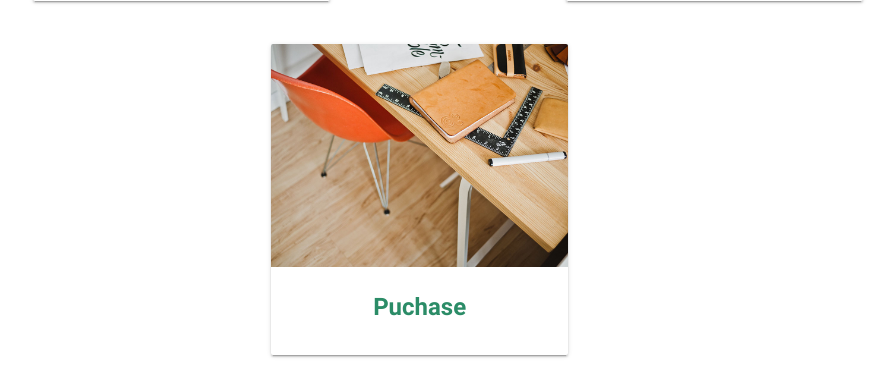
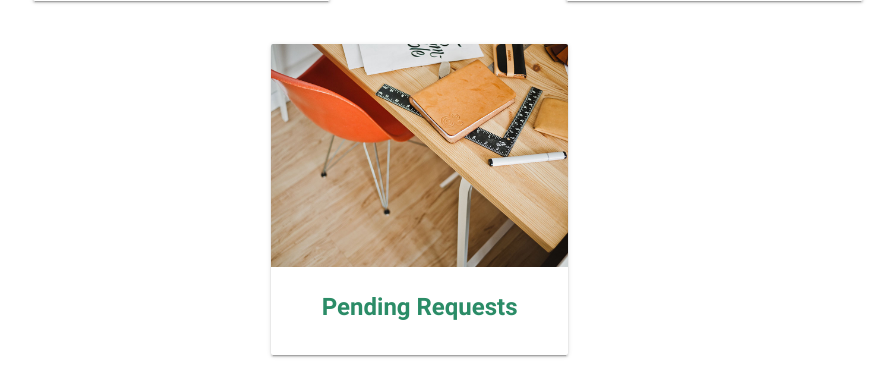
Before and after one commit to abhishek-iitj/Store-and-Purchase-Management, a PHP site: page /home.php in a window 1280 px wide. Shown: the part 545-935 px from the top of the page, without its empty margins (192-1087 px from the left). Run offline with PHP 8.4, Linux system fonts and the light colour scheme; the visitor is signed in with stand-in values (Sample User, id 1); data that the repository does not hold is empty; some libraries are stand-ins or nearby versions.

Commit message:
Everything implemneted..1

```diff
--- a/home.php
+++ b/home.php
@@ -94,7 +94,7 @@ if ($_SESSION['login']==false )
 				    </div>
 
 				    <div class="card-content">
-				      <span class="card-title activator grey-text text-darken-4" align="center"><a href="requestUnderProcess.php" style="color:#2B8C67;"><b>Puchase</b></a></span>
+				      <span class="card-title activator grey-text text-darken-4" align="center"><a href="requestUnderProcess.php" style="color:#2B8C67;"><b>Pending Requests</b></a></span>
 				    </div>
 
            		</div>
```
Also changed, not shown: requestUnderProcess.php (+4 -6 lines), user.php (+2 -6 lines).
